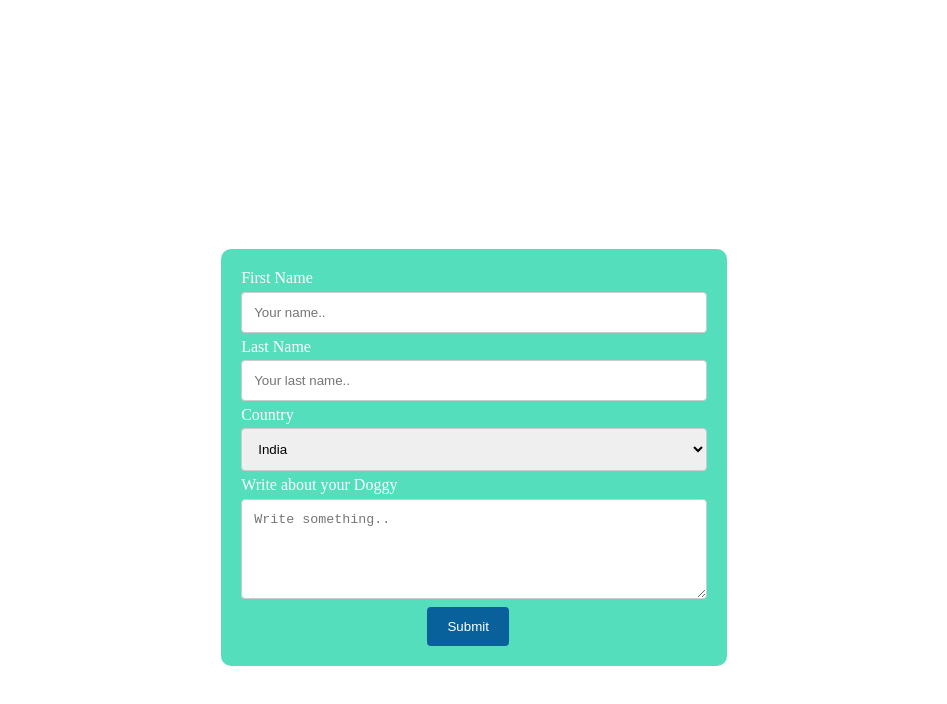
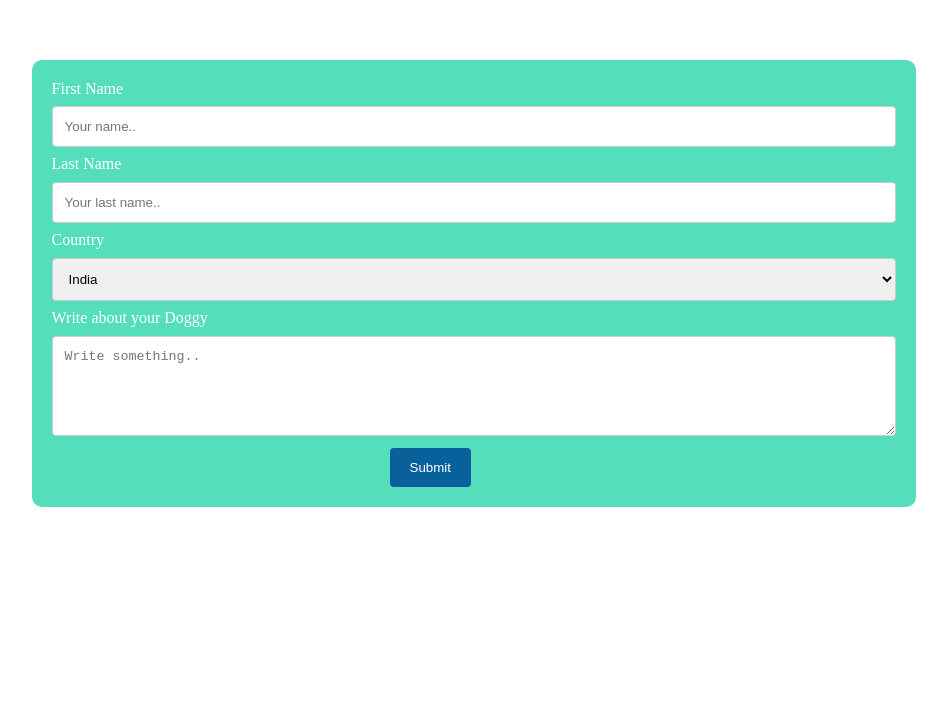
Before and after one commit to theDheerajjha/Tindog-site, a plain HTML site: page sign.html in a window 1280 px wide. Shown: the part 130-834 px from the top of the page, without its empty margins (166-1113 px from the left). Drawn offline with Linux system fonts and the light colour scheme.

Commit message:
Update sign.html

```diff
--- a/sign.html
+++ b/sign.html
@@ -36,7 +36,7 @@
 
       .container {
         color: #fff;
-        margin: 30%;
+        margin: 15%;
         border-radius: 10px;
         background-color: rgba(67, 219, 181, 0.904);
         padding: 20px;
```
